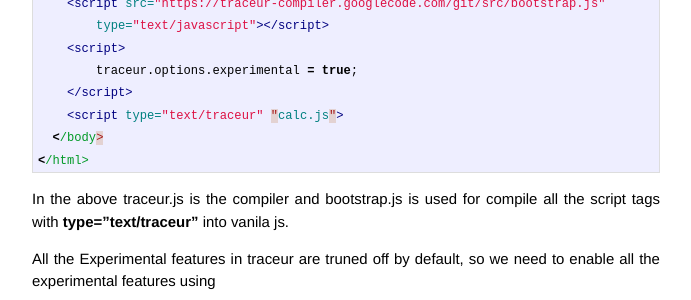
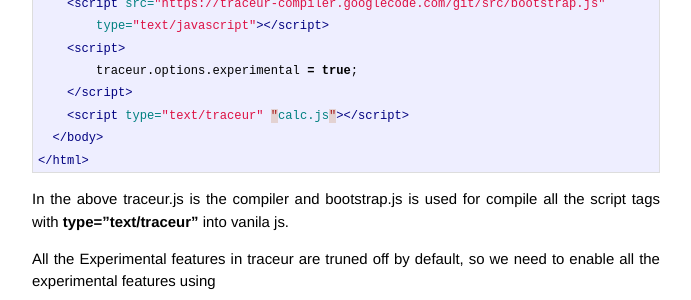
Before and after one commit to revathskumar/blog.revathskumar.com, a Jekyll site: the page built from _posts/2013-10-19-first-sip-of-es6-with-traceur.md, in a window 1280 px wide and 900 px high, scrolled down 367 px. Shown: the part 151-451 px from the top of the window, without its empty margins (294-985 px from the left). Built offline with Jekyll 4.4.1, drawn with Linux system fonts in a browser that asks for light colours; Markdown is read by kramdown in place of the engine named in the settings; some of the changed lines change nothing that is shown.

Commit message:
Adding missing </script> tag
http://twitter.com/passy/status/392208728415412225

```diff
--- a/_posts/2013-10-19-first-sip-of-es6-with-traceur.md
+++ b/_posts/2013-10-19-first-sip-of-es6-with-traceur.md
@@ -25,7 +25,7 @@ First thing I done was to setup a boilerpate to run ES6 with traceur.
     <script>
         traceur.options.experimental = true;
     </script>
-    <script type="text/traceur" "calc.js">
+    <script type="text/traceur" "calc.js"></script>
   </body>
 </html>
 {% endhighlight %}
```
